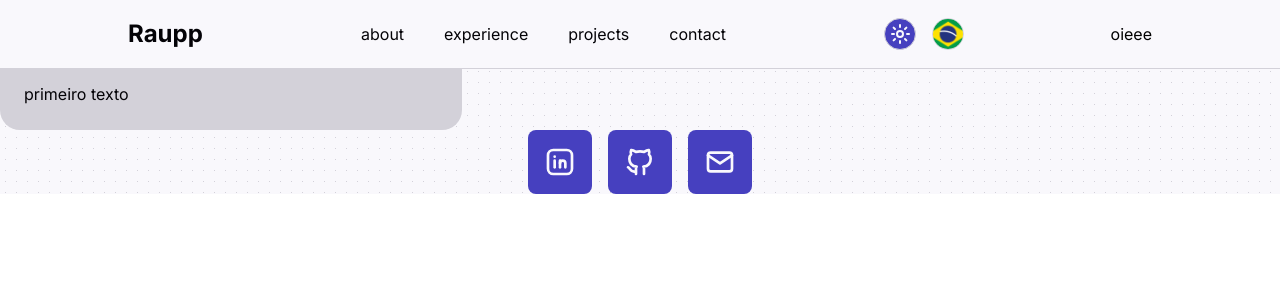
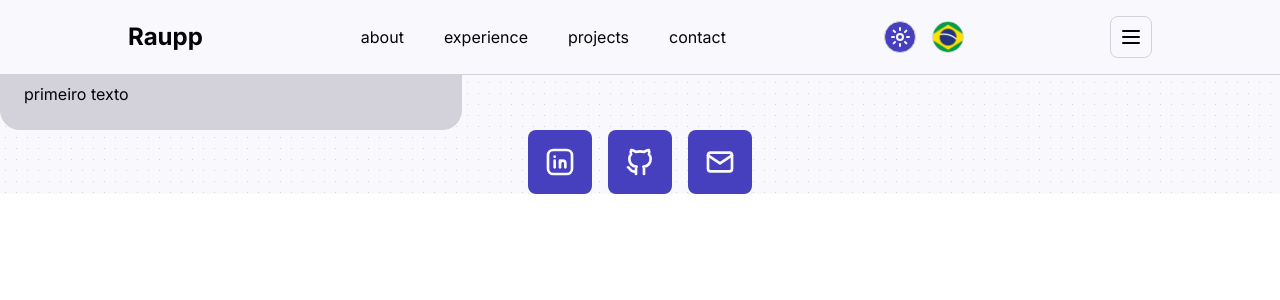
Before and after one commit to michel-raupp/portifolio-v3, a React (Vite) app: page / in a window 1280 px wide. Shown: the top 300 px of the page. Built offline with nearby package versions, Linux system fonts and the light colour scheme.

Commit message:
feat: visual upates on menu

```diff
--- a/src/components/atoms/Socials/index.tsx
+++ b/src/components/atoms/Socials/index.tsx
@@ -6,9 +6,13 @@ import {
 import { useThemeStore } from "@/stores";
 
 import { Tooltip } from "@/components/atoms";
-import { StyledSocial, Wrapper } from "./style";
+import { StyledSocial, Wrapper, Text } from "./style";
 
-const Socials = () => {
+interface ISocials {
+  showEmailAddress?: boolean;
+}
+
+const Socials = ({ showEmailAddress }: ISocials) => {
   const { isDarkMode } = useThemeStore((state) => state);
   return (
     <Wrapper>
@@ -34,9 +38,13 @@ const Socials = () => {
         target="blank"
         rel="noopener noreferrer"
         href="mailto:michelraupp@outlook.com"
+        aria-label="Email"
         $darkMode={isDarkMode}
       >
         <IconMail size={24} />
+        {showEmailAddress && (
+          <Text $darkMode={isDarkMode}>michelraupp@outlook.com</Text>
+        )}
         <Tooltip text="Email" isTooltipAbove parentSelector={StyledSocial} />
       </StyledSocial>
     </Wrapper>
--- a/src/components/atoms/Socials/style.ts
+++ b/src/components/atoms/Socials/style.ts
@@ -12,6 +12,7 @@ export const StyledSocial = styled.a<IProps>`
   display: flex;
   align-items: center;
   justify-content: center;
+  gap: 8px;
   width: fit-content;
   padding: 16px;
   border-radius: 8px;
@@ -56,3 +57,9 @@ export const Wrapper = styled.div`
     gap: 8px;
   }
 `;
+
+export const Text = styled.span<IProps>`
+  color: ${({ $darkMode }) =>
+    $darkMode ? DARK_THEME.text : LIGHT_THEME.background};
+  font-size: 12px;
+`;
--- a/src/components/atoms/Tooltip/style.ts
+++ b/src/components/atoms/Tooltip/style.ts
@@ -32,6 +32,10 @@ export const StyledTooltip = styled.div<IStyledTooltip>`
     visibility: visible;
     opacity: 1;
   }
+
+  @media (max-width: 768px) {
+    display: none;
+  }
 `;
 
 interface ITail {
--- a/src/components/molecules/LanguageSwitch/components/LanguageButton/index.tsx
+++ b/src/components/molecules/LanguageSwitch/components/LanguageButton/index.tsx
@@ -8,7 +8,7 @@ import EN_FLAG from "@/assets/flags/en-US.png";
 interface ILanguageButton {
   language: TLanguage;
   isDarkMode: boolean;
-  handleOpen: () => void;
+  handleOpen: VoidFunction;
   t: any;
 }
 
@@ -26,7 +26,7 @@ const LanguageButton = ({
       $darkMode={isDarkMode}
       aria-label={t("openLangOptions")}
     >
-      <FlagImg src={flagSrc} alt="flag" $darkMode={isDarkMode} aria-hidden />
+      <FlagImg src={flagSrc} alt="flag" aria-hidden />
     </FlagButton>
   );
 };
--- a/src/components/molecules/LanguageSwitch/components/LanguageButton/styles.ts
+++ b/src/components/molecules/LanguageSwitch/components/LanguageButton/styles.ts
@@ -23,7 +23,7 @@ export const FlagButton = styled.button<IProps>`
   }
 `;
 
-export const FlagImg = styled.img<IProps>`
+export const FlagImg = styled.img`
   width: 100%;
   transition: 0.3s;
 `;
--- a/src/components/molecules/ThemeSwitch/index.tsx
+++ b/src/components/molecules/ThemeSwitch/index.tsx
@@ -5,6 +5,7 @@ import { useThemeStore } from "@/stores";
 import { DARK_THEME, LIGHT_THEME } from "@/constants";
 
 import { Tooltip } from "@/components/atoms";
+
 import { ThemeButton } from "./styles";
 
 const ThemeSwitch = () => {
@@ -14,21 +15,14 @@ const ThemeSwitch = () => {
 
   return (
     <ThemeButton
+      onClick={toggleTheme}
       $darkMode={isDarkMode}
       aria-label={t(isDarkMode ? "changeThemeToLight" : "changeThemeToDark")}
     >
       {isDarkMode ? (
-        <IconMoonStars
-          onClick={toggleTheme}
-          color={DARK_THEME.text}
-          aria-hidden
-        />
+        <IconMoonStars color={DARK_THEME.text} aria-hidden />
       ) : (
-        <IconBrightnessUp
-          onClick={toggleTheme}
-          color={LIGHT_THEME.background}
-          aria-hidden
-        />
+        <IconBrightnessUp color={LIGHT_THEME.background} aria-hidden />
       )}
 
       <Tooltip
@@ -38,5 +32,4 @@ const ThemeSwitch = () => {
     </ThemeButton>
   );
 };
-
 export default ThemeSwitch;
--- a/src/components/organisms/DropdownMenu/index.tsx
+++ b/src/components/organisms/DropdownMenu/index.tsx
@@ -4,7 +4,6 @@ import { useThemeStore } from "@/stores";
 import { THEME_COLORS } from "@/constants";
 
 import { TEXT_SIZE } from "@/components/atoms/Text/types";
-import { LanguageSwitch, ThemeSwitch } from "@/components/molecules";
 import { Socials, Text } from "@/components/atoms";
 import {
   Actions,
@@ -14,7 +13,6 @@ import {
   MenuWrapper,
   Wrapper,
 } from "./styles";
-import { IconBrandLinkedin } from "@tabler/icons-react";
 
 interface IData {
   label: string;
@@ -58,11 +56,7 @@ const DropdownMenu = ({ isOpen, data, handleCloseMenu }: IDropdownMenu) => {
             <RenderMenuItems data={data} handleCloseMenu={handleCloseMenu} />
           </MenuWrapper>
           <Actions>
-            <ThemeSwitch />
-            <LanguageSwitch />
-          </Actions>
-          <Actions>
-            <Socials />
+            <Socials showEmailAddress />
           </Actions>
         </Content>
       </Wrapper>
--- a/src/components/organisms/DropdownMenu/styles.ts
+++ b/src/components/organisms/DropdownMenu/styles.ts
@@ -18,8 +18,8 @@ export const Wrapper = styled.div<IWrapper>`
   display: flex;
   align-items: center;
   justify-content: center;
-  width: calc(100% - 64px);
-  max-width: 480px;
+  width: calc(100% - 16px);
+  max-width: 360px;
   height: 100%;
   padding: 16px 16px 160px 16px;
   background-color: ${({ $darkMode }) =>
--- a/src/components/organisms/Header/index.tsx
+++ b/src/components/organisms/Header/index.tsx
@@ -1,13 +1,22 @@
 import { useState } from "react";
 import { useTranslation } from "react-i18next";
+import { IconMenu2 } from "@tabler/icons-react";
 
 import { useThemeStore } from "@/stores";
 import { THEME_COLORS } from "@/constants";
+import { getColor } from "@/helpers";
 
 import { DropdownMenu } from "@/components/organisms";
 import { LanguageSwitch, ThemeSwitch } from "@/components/molecules";
 import { Logo, Text } from "@/components/atoms";
-import { HeaderWrapper, MenuItem, MenuWrapper, StyledHeader } from "./styles";
+
+import {
+  HeaderWrapper,
+  MenuButton,
+  MenuItem,
+  MenuWrapper,
+  StyledHeader,
+} from "./styles";
 
 const MENU_ITEMS = [
   { label: "about", href: "#about" },
@@ -45,7 +54,12 @@ const Header = () => {
           <ThemeSwitch />
           <LanguageSwitch />
         </MenuWrapper>
-        <button onClick={handleOpenMenu}>oieee</button>
+        <MenuButton onClick={handleOpenMenu} $darkMode={isDarkMode}>
+          <IconMenu2
+            size={24}
+            color={getColor(THEME_COLORS.text, isDarkMode)}
+          />
+        </MenuButton>
         <DropdownMenu
           isOpen={isMenuOpen}
           data={MENU_ITEMS}
--- a/src/components/organisms/Header/styles.ts
+++ b/src/components/organisms/Header/styles.ts
@@ -45,3 +45,17 @@ export const MenuItem = styled.a<IProps>`
       $darkMode ? DARK_THEME.lightGray : LIGHT_THEME.lightGray};
   }
 `;
+
+export const MenuButton = styled.button<IProps>`
+  padding: 8px;
+  border: 1px solid
+    ${({ $darkMode }) => ($darkMode ? DARK_THEME.lightGray : LIGHT_THEME.gray)};
+  border-radius: 8px;
+  transition: opacity 0.3s;
+  transition: background-color 0.3s;
+
+  &:hover {
+    background-color: ${({ $darkMode }) =>
+      $darkMode ? DARK_THEME.lightGray : LIGHT_THEME.lightGray};
+  }
+`;
```
